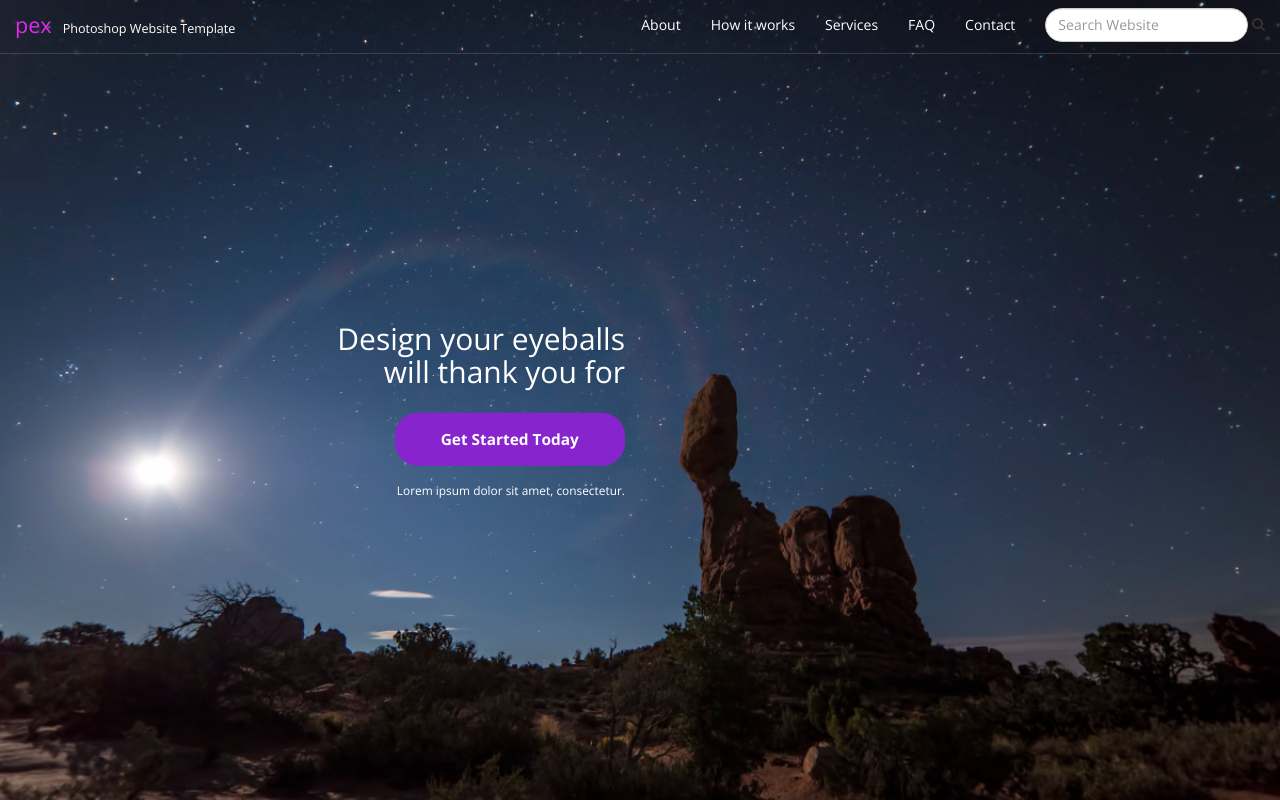
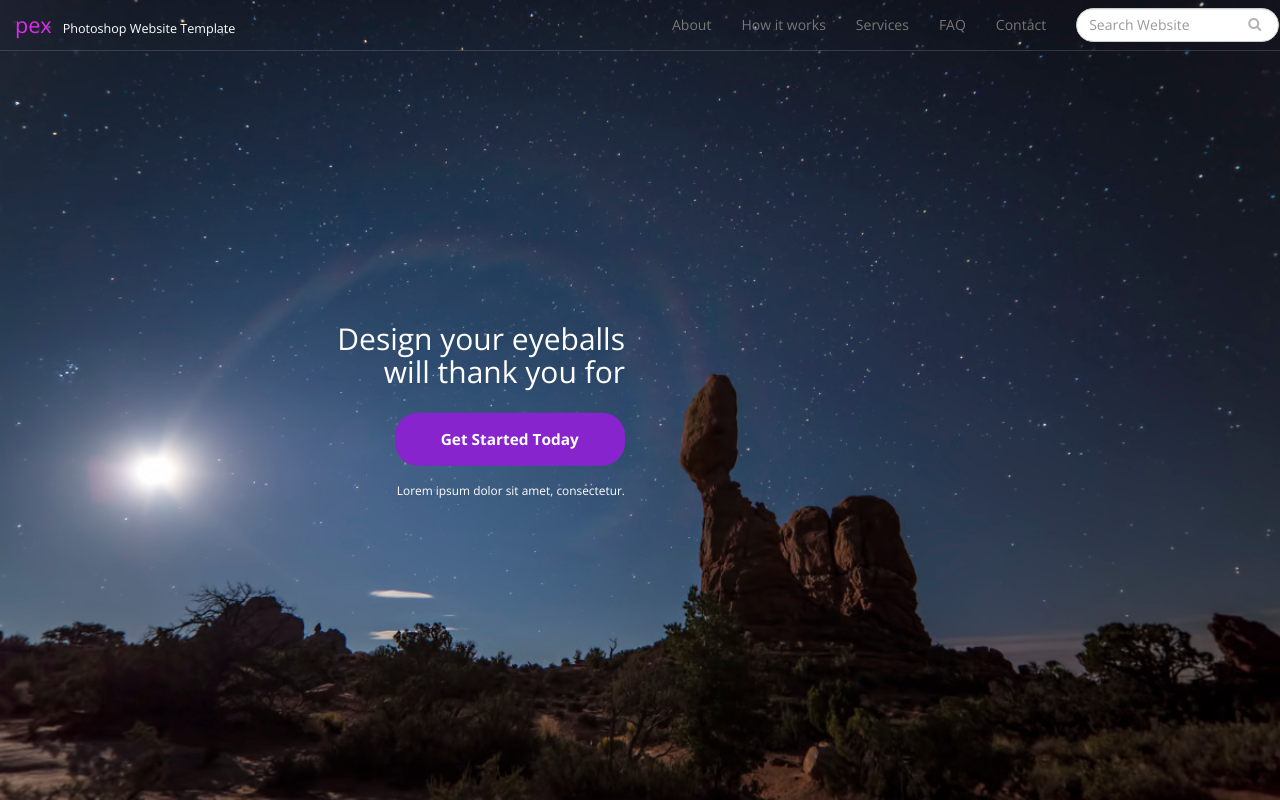
Before and after one commit to parasaro92/psd2html, a website: page index.html in a window 1280 px wide. Drawn offline with nearby package versions, Linux system fonts and the light colour scheme.

```diff
--- a/assets/stylesheets/app.min.css
+++ b/assets/stylesheets/app.min.css
@@ -1 +1 @@
-body{font-family:'Open Sans',sans-serif}.vcenter{border:1px solid transparent;position:relative;top:50%;transform:translateY(-50%)}header nav.navbar{margin-bottom:0;background-color:transparent;border-width:0 0 1px;border-color:rgba(255,255,255,.15)}header nav.navbar form input{height:2.4em;border-radius:1.2em}header nav.navbar a.navbar-brand .name{color:#DF2BEC;font-size:1.2em}header nav.navbar a.navbar-brand .tagline{color:#FFF;font-size:.7em;padding-left:.5em}header nav.navbar.navbar-default .navbar-nav>li>a,header nav.navbar.navbar-default .navbar-nav>li>a:hover,header nav.navbar.navbar-default .navbar-nav>li>a:link,header nav.navbar.navbar-default .navbar-nav>li>a:visited{color:#FFF;border-bottom:3px solid transparent;transition:border-color .3s ease-in}header nav.navbar.navbar-default .navbar-nav>li>a:hover{border-color:#fff}#land{width:100%;height:100vh;background-image:url(../images/sky.jpg);background-size:cover;background-position:50% 50%;background-repeat:no-repeat;color:#FFF;text-align:right}#land a{font-size:1.1em;padding:1em 3em;border-radius:1.5em;font-weight:700;margin:1em 0;display:inline-block}#land a,#land a:hover{background-color:#8724CD;color:#FFF;text-decoration:none}#land .meta-info{font-size:.85em}
+body{font-family:'Open Sans',sans-serif}.vcenter{border:1px solid transparent;position:relative;top:50%;transform:translateY(-50%)}header nav.navbar{margin-bottom:0;background-color:transparent;border-width:0 0 1px;border-color:rgba(255,255,255,.15)}header nav.navbar form input{height:2.4em;border-radius:1.2em}header nav.navbar form i.fa{margin-left:-2.2em;color:rgba(0,0,0,.3)}header a.navbar-brand .name{color:#DF2BEC;font-size:1.2em}header a.navbar-brand .tagline{color:#FFF;font-size:.7em;padding-left:.5em}header.navbar-default .navbar-nav>li>a,header.navbar-default .navbar-nav>li>a:hover,header.navbar-default .navbar-nav>li>a:link,header.navbar-default .navbar-nav>li>a:visited{color:#FFF;border-bottom:3px solid transparent;transition:border-color .3s ease-in}header.navbar-default .navbar-nav>li>a:hover{border-color:#fff}#land{width:100%;height:100vh;background-image:url(../images/sky.jpg);background-size:cover;background-position:50% 50%;background-repeat:no-repeat;color:#FFF;text-align:right}#land a{font-size:1.1em;padding:1em 3em;border-radius:1.5em;font-weight:700;margin:1em 0;display:inline-block}#land a,#land a:hover{background-color:#8724CD;color:#FFF;text-decoration:none}#land .meta-info{font-size:.85em}
--- a/assets/stylesheets/src/common.scss
+++ b/assets/stylesheets/src/common.scss
@@ -54,4 +54,3 @@
     }
   }
 }
-}
```
Also changed, not shown: assets/stylesheets/common.css, 1 other file. Lines whose indentation alone changed are shown as unchanged.
